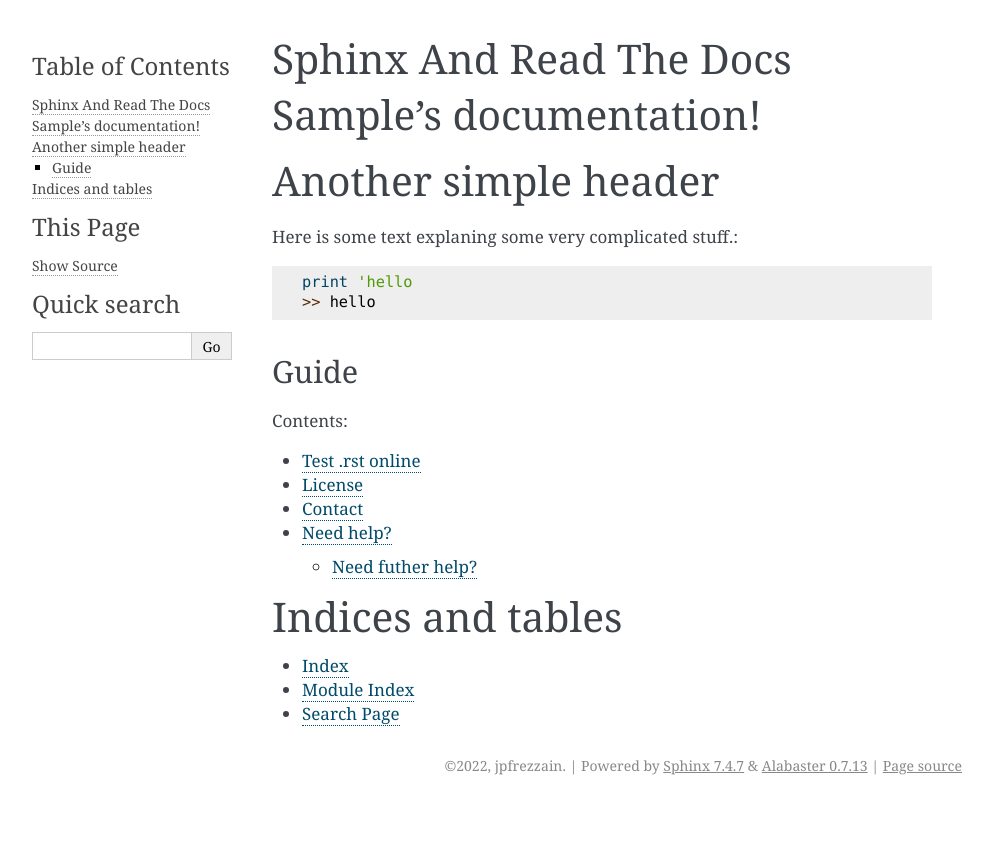
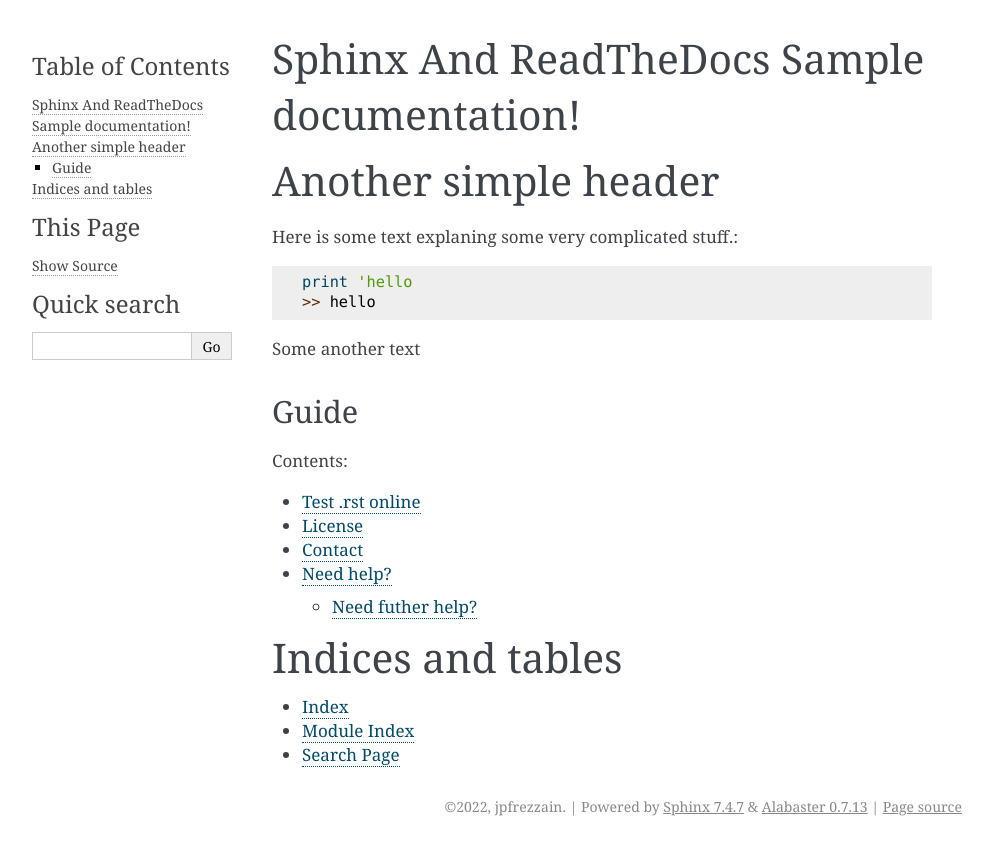
Before and after one commit to jpfrezzarin/sphinx-and-read-the-docs-sample, a Sphinx documentation site: the page built from docs/source/index.rst, in a window 1280 px wide. Shown: the top 855 px of the page, without its empty margins (148-1141 px from the left). Built offline with Sphinx 7.4.7, drawn with Linux system fonts in a browser that asks for light colours.

Commit message:
Added some new text

```diff
--- a/docs/source/conf.py
+++ b/docs/source/conf.py
@@ -22,7 +22,7 @@
 author = 'jpfrezzain'
 
 # The full version, including alpha/beta/rc tags
-release = '0.0.1'
+release = '0.0.2'
 
 
 # -- General configuration ---------------------------------------------------
--- a/docs/source/index.rst
+++ b/docs/source/index.rst
@@ -3,7 +3,7 @@
    You can adapt this file completely to your liking, but it should at least
    contain the root `toctree` directive.
 
-Sphinx And Read The Docs Sample's documentation!
+Sphinx And ReadTheDocs Sample documentation!
 ===========================================================
 
 Another simple header
@@ -13,6 +13,8 @@
 
             print 'hello
             >> hello
+
+Some another text
 
 Guide
 ^^^^^
```
